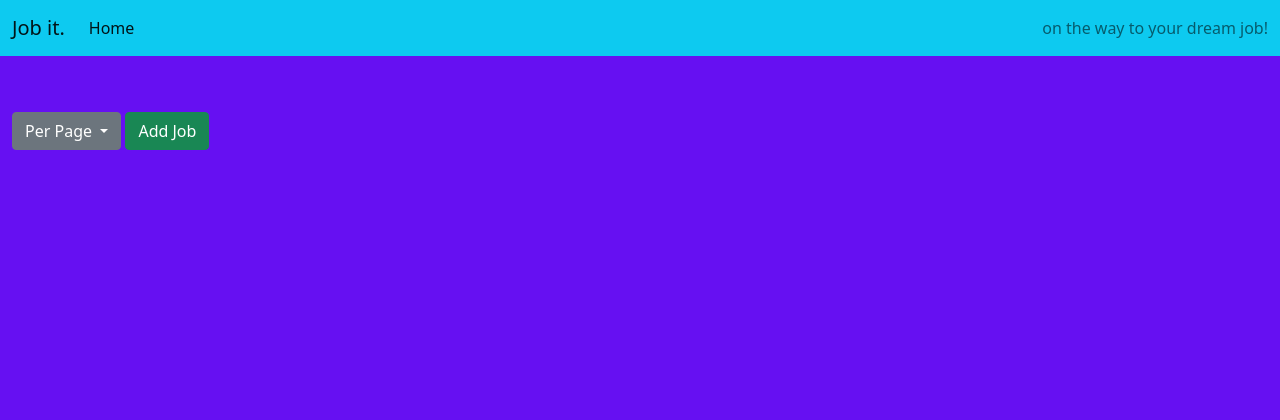
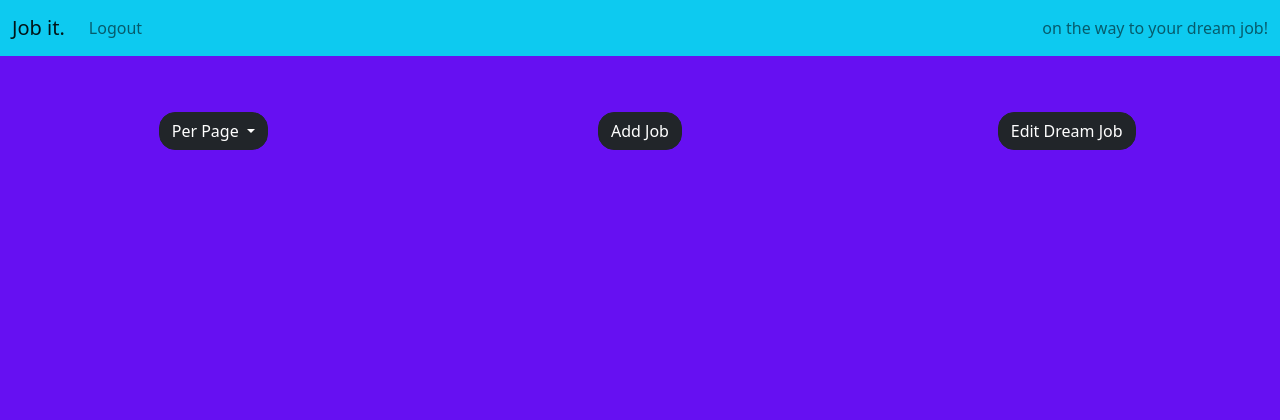
Before and after one commit to DinisMachado87/job_it, a Django app: page / in a window 1280 px wide. Shown: the top 420 px of the page. Run offline with Django 4.2, Linux system fonts and the light colour scheme; the visitor is signed in with stand-in values (Sample User, id 1); data that the repository does not hold is empty.

Commit message:
Add autentication

```diff
--- a/job_it/settings.py
+++ b/job_it/settings.py
@@ -46,7 +46,6 @@ INSTALLED_APPS = [
     'django.contrib.sessions',
     'django.contrib.messages',
     'django.contrib.staticfiles',
-    'django.contrib.sites',
     'allauth',
     'allauth.account',
     'allauth.socialaccount',
--- a/job_manager/templates/job_manager/index.html
+++ b/job_manager/templates/job_manager/index.html
@@ -27,8 +27,8 @@
                 <p>{{ job.get_pet_sitter_display }}</p>
                 <p>{{ job.get_child_care_display }}</p>
                 <p>{{ job.get_freelance_hire_display }}</p>
-                <a href="{% url 'edit_job' job.slug %}" class="btn btn-primary">Edit</a>
-                <a href="{% url 'delete_job' job.slug %}" class="btn btn-primary">Delete</a>
+                <a href="{% url 'edit_job' job.slug %}" class="btn btn-dark">Edit</a>
+                <a href="{% url 'delete_job' job.slug %}" class="btn btn-dark">Delete</a>
             </div>
             {% if forloop.counter|divisibleby:15 %}
         </div>
@@ -39,19 +39,26 @@
     </div>
 
     <!-- Buttons for Dream Job Chart -->
-    <div class="row">
-        <div class="col-md-12">
-            <button class="btn btn-secondary dropdown-toggle" type="button" id="perPageDropdown" data-toggle="dropdown" aria-haspopup="true" aria-expanded="false">
+    <div class="row text-center chart-nav">
+        <div class="col-md-4">
+            <button class="btn btn-dark dropdown-toggle col-sm" type="button" id="perPageDropdown" data-toggle="dropdown" aria-haspopup="true" aria-expanded="false">
                 Per Page
             </button>
             <div class="dropdown-menu" aria-labelledby="perPageDropdown">
                 <a class="dropdown-item" href="?per_page=10">10</a>
                 <a class="dropdown-item" href="?per_page=15">15</a>
                 <a class="dropdown-item" href="?per_page=20">20</a>
-                <!-- Add more options as needed -->
             </div>
-            <a href="{% url 'add_job' %}" class="btn btn-success">Add Job</a>
+        </div>
+        <div class="col-md-4 text-center">
+            <a href="{% url 'add_job' %}" class="btn btn-dark col-sm">Add Job</a>
+        </div>
+        <div class="col-md-4 text-center">
+            <a href="{% url 'edit_dream_job' %}" class="btn btn-dark col-sm">Edit Dream Job</a>
+        </div>
     </div>
+
+
 
     {% if is_paginated %}
     <nav aria-label="Page navigation">
--- a/job_manager/urls.py
+++ b/job_manager/urls.py
@@ -7,4 +7,5 @@ urlpatterns = [
     path('edit_job/<slug:slug>/', views.EditJobView.as_view(), name='edit_job'),
     path('delete_job/<slug:slug>/',
          views.DeleteJobView.as_view(), name='delete_job'),
+    path('edit_dream_job/', views.EditDreamJobView.as_view(), name='edit_dream_job'),
 ]
--- a/job_manager/views.py
+++ b/job_manager/views.py
@@ -1,3 +1,4 @@
+from django.contrib.auth.mixins import LoginRequiredMixin
 from django.shortcuts import render, get_object_or_404, redirect
 from django.views import generic, View
 from django.contrib.auth.decorators import login_required
@@ -5,7 +6,7 @@ from .models import Job
 from .forms import JobForm  # Create a form for job creation/editing
 
 
-class JobListView(generic.ListView):
+class JobListView(LoginRequiredMixin, generic.ListView):
     template_name = 'job_manager/index.html'
     paginate_by = 15
 
@@ -28,14 +29,6 @@ class AddJobView(View):
             return redirect('home')
         return render(request, 'job_manager/add_job.html', {'form': form})
 
-# @login_required
-# def EditJobView(request, slug):
-#     # Retrieve the job for the logged-in user based on the slug
-#     job = get_object_or_404(Job, slug=slug, user=request.user)
-#     return render(request, 'job_manager/job_detail.html', {'job': job})
-
-    # Create a form for job creation/editing
-
 
 class EditJobView(View):
     def get(self, request, *args, **kwargs):
@@ -56,3 +49,18 @@ class EditJobView(View):
 class DeleteJobView(View):
     def get(self, request, *args, **kwargs):
         return render(request, 'job_manager/delete_job.html')
+
+
+class EditDreamJobView(View):
+    def get(self, request, *args, **kwargs):
+        dream_job = get_object_or_404(Job, slug='dream_job', user=request.user)
+        form = JobForm(instance=dream_job)
+        return render(request, 'job_manager/edit_dream_job.html', {'form': form})
+
+    def post(self, request, *args, **kwargs):
+        dream_job = get_object_or_404(Job, slug='dream_job', user=request.user)
+        form = JobForm(request.POST, instance=dream_job)
+        if form.is_valid():
+            form.save()
+            return redirect('home')
+        return render(request, 'job_manager/edit_dream_job.html', {'form': form})
--- a/static/css/style.css
+++ b/static/css/style.css
@@ -13,5 +13,13 @@ body {
 
 .job-info p {
     display: inline-block;
-    margin-right: 20px;
+    margin-right: 4rem;
 }
+
+.btn {
+    border-radius: 1rem;
+}
+
+char-nav {
+    margin-top: 2rem;
+}
--- a/templates/account/login.html
+++ b/templates/account/login.html
@@ -11,11 +11,7 @@
     <div class="row">
         <div class="col-md-8 mt-3 offset-md-2">
             <h3>{% trans "Sign In" %}</h3>
-
-            <p>{% blocktrans %}Welcome back to the code|star blog. To leave a comment or like a post, please log in. If
-                you
-                have not created an account yet, then <a class="link" href="{{ signup_url }}">sign up</a>
-                first.{% endblocktrans %}</p>
+            <p>{% blocktrans %}If you have not created an account yet, then <a class="link" href="{{ signup_url }}">sign up</a>first.{% endblocktrans %}</p>
         </div>
     </div>
     <div class="row">
--- a/templates/account/signup.html
+++ b/templates/account/signup.html
@@ -1,4 +1,4 @@
-{% extends "account/base.html" %}
+{% extends "base.html" %}
 
 {% load i18n %}
 
--- a/templates/account/signup_closed.html
+++ b/templates/account/signup_closed.html
@@ -1,4 +1,4 @@
-{% extends "account/base.html" %}
+{% extends "base.html" %}
 
 {% load i18n %}
 
--- a/templates/base.html
+++ b/templates/base.html
@@ -10,7 +10,7 @@
 <html class="h-100" lang="en">
 
 <head>
-    <title>CodeStar Blog</title>
+    <title>Job it</title>
     <meta name="viewport" content="width=device-width, initial-scale=1" />
 
     <!-- Google Fonts CSS -->
@@ -41,10 +41,21 @@
             </button>
             <div class="collapse navbar-collapse" id="navbarText">
                 <ul class="navbar-nav me-auto mb-2 mb-lg-0">
+                    {% if user.is_authenticated %}
                     <li class="nav-item">
-                        <a class="nav-link {% if request.path == home_url %}active{% endif %}" aria-current="page"
-                            href="#">Home</a>
+                        <a class="nav-link {% if request.path == logout_url %}active{% endif %}" aria-current="page"
+                            href="{% url 'account_logout' %}">Logout</a>
                     </li>
+                    {% else %}
+                    <li class="nav-item">
+                        <a class="nav-link {% if request.path == signup_url %}active{% endif %}" aria-current="page"
+                            href="{% url 'account_signup' %}">Register</a>
+                    </li>
+                    <li class="nav-item">
+                        <a class="nav-link {% if request.path == login_url %}active{% endif %}" aria-current="page"
+                            href="{% url 'account_login' %}">Login</a>
+                    </li>
+                    {% endif %}
 
                 </ul>
                 <span class="navbar-text">
@@ -74,7 +85,7 @@
 
     <script src="https://cdn.jsdelivr.net/npm/bootstrap@5.0.1/dist/js/bootstrap.bundle.min.js"
         integrity="sha384-gtEjrD/SeCtmISkJkNUaaKMoLD0//ElJ19smozuHV6z3Iehds+3Ulb9Bn9Plx0x4" crossorigin="anonymous">
-        </script>
+    </script>
 </body>
 
 </html>
```
Also changed, not shown: job_manager/models.py (+6 -2 lines).
